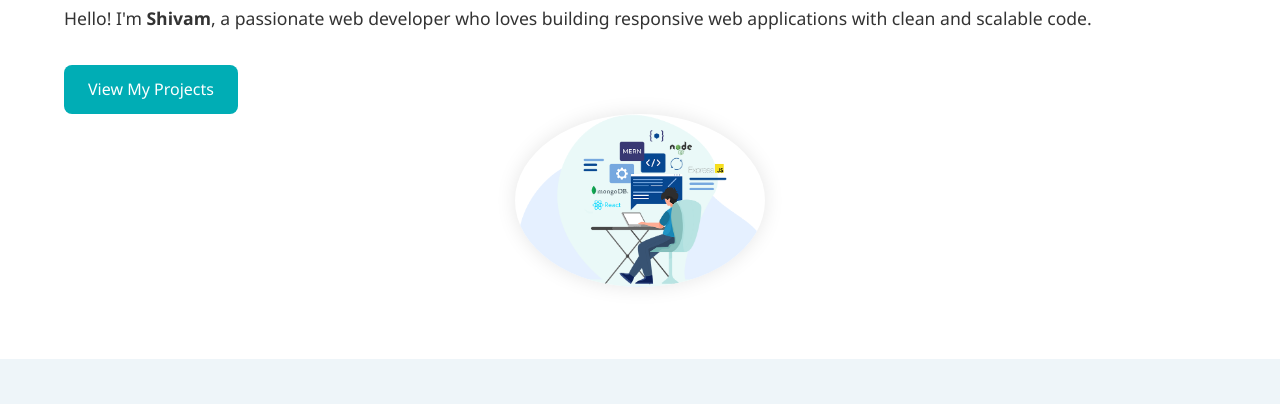
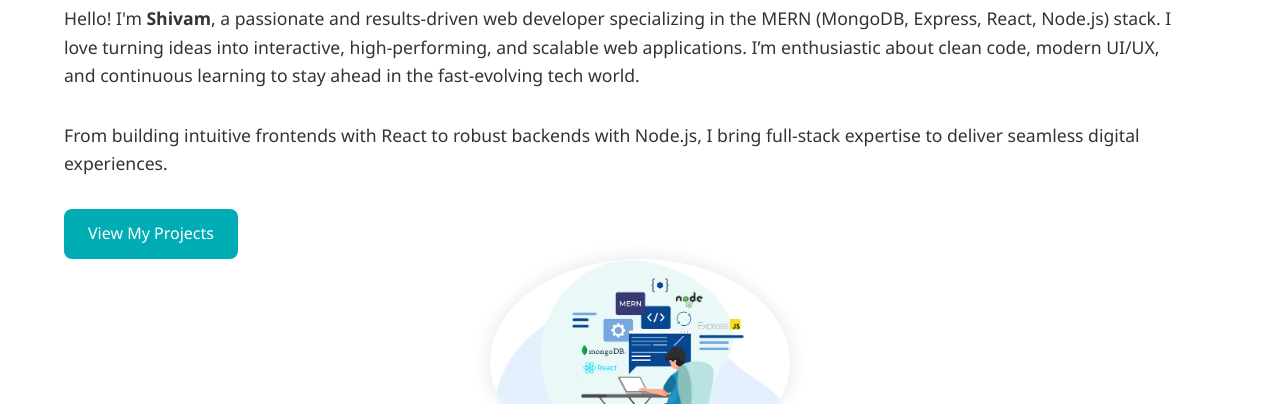
Before and after one commit to Shivamkumar1352/Shivamkumar1352.github.io, a plain HTML site: page index.html in a window 1280 px wide. Shown: the part 210-614 px from the top of the page. Drawn offline with nearby package versions, Linux system fonts and the light colour scheme.

Commit message:
portfolio changes

```diff
--- a/index.html
+++ b/index.html
@@ -34,9 +34,14 @@
     <div class="left">
       <h2>MERN Stack Developer</h2>
       <p>
-            Hello! I'm <strong>Shivam</strong>, a passionate web developer who
-            loves building responsive web applications with clean and scalable
-            code.
+        Hello! I'm <strong>Shivam</strong>, a passionate and results-driven web developer
+        specializing in the MERN (MongoDB, Express, React, Node.js) stack. I love turning ideas
+        into interactive, high-performing, and scalable web applications. I’m enthusiastic about
+        clean code, modern UI/UX, and continuous learning to stay ahead in the fast-evolving tech world.
+      </p>
+      <p>
+        From building intuitive frontends with React to robust backends with Node.js,
+        I bring full-stack expertise to deliver seamless digital experiences.
       </p>
       <a href="#projects" class="btn">View My Projects</a>
     </div>
@@ -88,7 +93,7 @@
           <p>
             A Login form created using html, css and Js with authentication.
           </p>
-          <a href="../p1/index.html" target="_blank"
+          <a href="./placements/p1/index.html" target="_blank"
             >View project</a
           >
         </div>
@@ -97,7 +102,7 @@
           <p>
            Food Mart using HTML, CSS.
           </p>
-          <a href="../p2/index.html" target="_blank"
+          <a href="./placements/p2/index.html" target="_blank"
             >View Project</a
           >
         </div>
@@ -106,7 +111,7 @@
           <p>
            Shopping cart made using HTML, CSS, JS.
           </p>
-          <a href="../Js/shoppingCart/index.html" target="_blank"
+          <a href="./placements/Js/shoppingCart/index.html" target="_blank"
             >View Project</a
           >
         </div>
--- a/styles.css
+++ b/styles.css
@@ -56,25 +56,29 @@ body {
 /* Main Section */
 .main-section {
   display: flex;
-  flex-wrap: wrap;
   align-items: center;
-  justify-content: space-between;
+  justify-content: center;
+  gap: 2rem; /* Optional: more space between left & right */
   padding: 4rem 0;
   background: #fff;
 }
 
+.left, .right {
+  flex: 1;
+  min-width: 300px;
+}
+
 .left {
-  flex: 1;
   padding-right: 2rem;
 }
 
 .right {
-  flex: 1;
   text-align: center;
 }
 
 .right img {
-  width: 250px;
+  width: 100%;
+  max-width: 300px;
   border-radius: 50%;
   box-shadow: 0 0 20px rgba(0, 0, 0, 0.1);
 }
```
Lines whose indentation alone changed are shown as unchanged.
